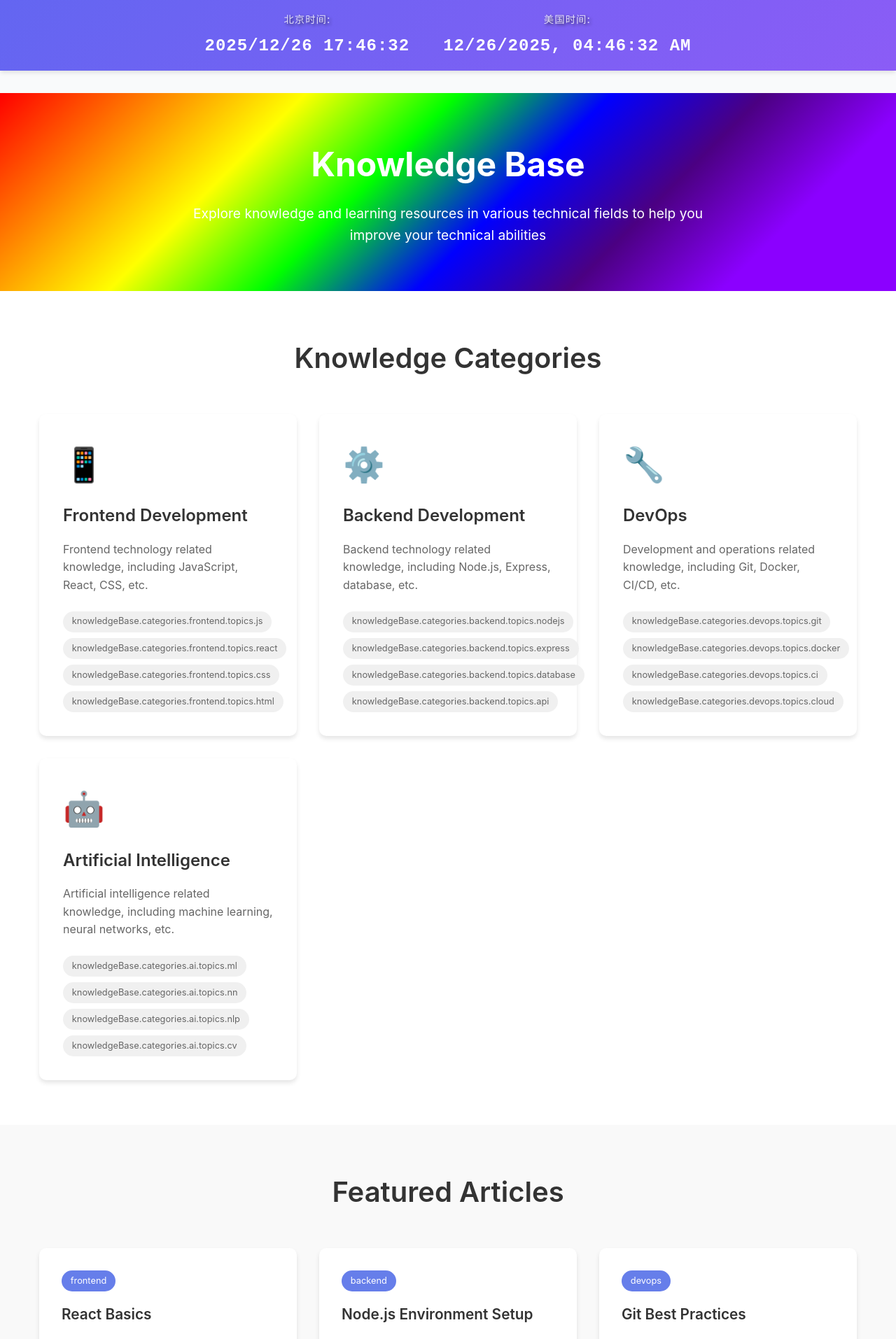
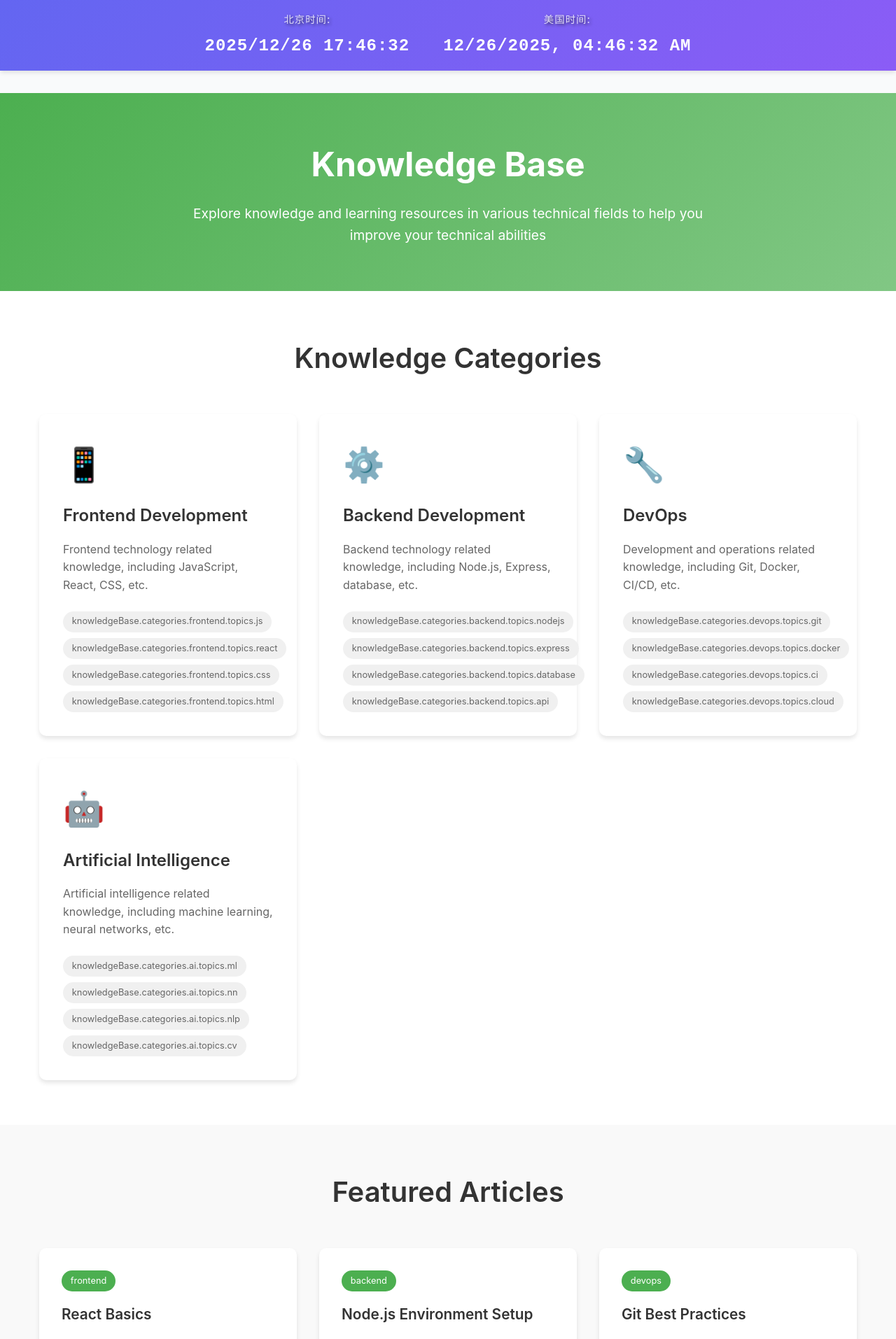
Before and after one commit to tianxin8848/tianxin-introduction, a React (Vite) app: page /knowledge-base in a window 1280 px wide. Shown: the top 1914 px of the page at 70% size. Built offline with nearby package versions, Linux system fonts and the light colour scheme.

Commit message:
将知识库页面的蓝紫色替换为草绿色

```diff
--- a/src/pages/KnowledgeBase/index.css
+++ b/src/pages/KnowledgeBase/index.css
@@ -4,6 +4,7 @@
 }
 
 .knowledge-hero {
+  background: linear-gradient(135deg, #4CAF50 0%, #81C784 100%);
   color: white;
   padding: 4rem 0;
   text-align: center;
@@ -67,12 +68,12 @@
 .category-card:hover {
   transform: translateY(-5px);
   box-shadow: 0 10px 20px rgba(0, 0, 0, 0.1);
-  border-color: #667eea;
+  border-color: #4CAF50;
 }
 
 .category-card.active {
-  border-color: #667eea;
-  background-color: #f8f9ff;
+  border-color: #4CAF50;
+  background-color: #f1f8e9;
 }
 
 .category-icon {
@@ -109,7 +110,7 @@
 }
 
 .category-card:hover .topic-tag {
-  background: #667eea;
+  background: #4CAF50;
   color: white;
 }
 
@@ -144,7 +145,7 @@
 }
 
 .article-category {
-  background: #667eea;
+  background: #4CAF50;
   color: white;
   padding: 0.3rem 0.8rem;
   border-radius: 20px;
@@ -178,14 +179,14 @@
 }
 
 .read-more {
-  color: #667eea;
+  color: #4CAF50;
   text-decoration: none;
   font-weight: 600;
   transition: color 0.3s ease;
 }
 
 .read-more:hover {
-  color: #764ba2;
+  color: #388E3C;
   text-decoration: underline;
 }
 
@@ -239,7 +240,7 @@
 
 .path-link {
   display: inline-block;
-  background: #667eea;
+  background: #4CAF50;
   color: white;
   padding: 0.8rem 2rem;
   border-radius: 50px;
@@ -249,7 +250,7 @@
 }
 
 .path-link:hover {
-  background: #764ba2;
+  background: #388E3C;
   transform: scale(1.05);
 }
 
--- a/src/pages/KnowledgeBase/index.jsx
+++ b/src/pages/KnowledgeBase/index.jsx
@@ -1,32 +1,10 @@
-import { useState, useEffect } from 'react'
+import { useState } from 'react'
 import { Link } from 'react-router-dom'
 import { useTranslation } from 'react-i18next'
 import './index.css'
 
 function KnowledgeBase() {
   const { t } = useTranslation()
-
-  // 彩虹色数组
-  const rainbowColors = [
-    'linear-gradient(135deg, #ff0000 0%, #ff7f00 14%, #ffff00 28%, #00ff00 42%, #0000ff 56%, #4b0082 70%, #8b00ff 84%)',
-    'linear-gradient(135deg, #8b00ff 0%, #ff0000 14%, #ff7f00 28%, #ffff00 42%, #00ff00 56%, #0000ff 70%, #4b0082 84%)',
-    'linear-gradient(135deg, #4b0082 0%, #8b00ff 14%, #ff0000 28%, #ff7f00 42%, #ffff00 56%, #00ff00 70%, #0000ff 84%)',
-    'linear-gradient(135deg, #0000ff 0%, #4b0082 14%, #8b00ff 28%, #ff0000 42%, #ff7f00 56%, #ffff00 70%, #00ff00 84%)',
-    'linear-gradient(135deg, #00ff00 0%, #0000ff 14%, #4b0082 28%, #8b00ff 42%, #ff0000 56%, #ff7f00 70%, #ffff00 84%)',
-    'linear-gradient(135deg, #ffff00 0%, #00ff00 14%, #0000ff 28%, #4b0082 42%, #8b00ff 56%, #ff0000 70%, #ff7f00 84%)',
-    'linear-gradient(135deg, #ff7f00 0%, #ffff00 14%, #00ff00 28%, #0000ff 42%, #4b0082 56%, #8b00ff 70%, #ff0000 84%)'
-  ]
-
-  const [currentColorIndex, setCurrentColorIndex] = useState(0)
-
-  // 每小时切换一次彩虹色
-  useEffect(() => {
-    const interval = setInterval(() => {
-      setCurrentColorIndex((prevIndex) => (prevIndex + 1) % rainbowColors.length)
-    }, 3600000) // 3600000毫秒 = 1小时
-
-    return () => clearInterval(interval)
-  }, [])
 
   // 知识库分类数据
   const categories = [
@@ -109,7 +87,7 @@ function KnowledgeBase() {
 
   return (
     <div className="knowledge-base">
-      <section className="knowledge-hero" style={{ background: rainbowColors[currentColorIndex] }}>
+      <section className="knowledge-hero">
         <div className="container">
           <h1 className="hero-title">{t('knowledgeBase.title')}</h1>
           <p className="hero-description">{t('knowledgeBase.description')}</p>
```
